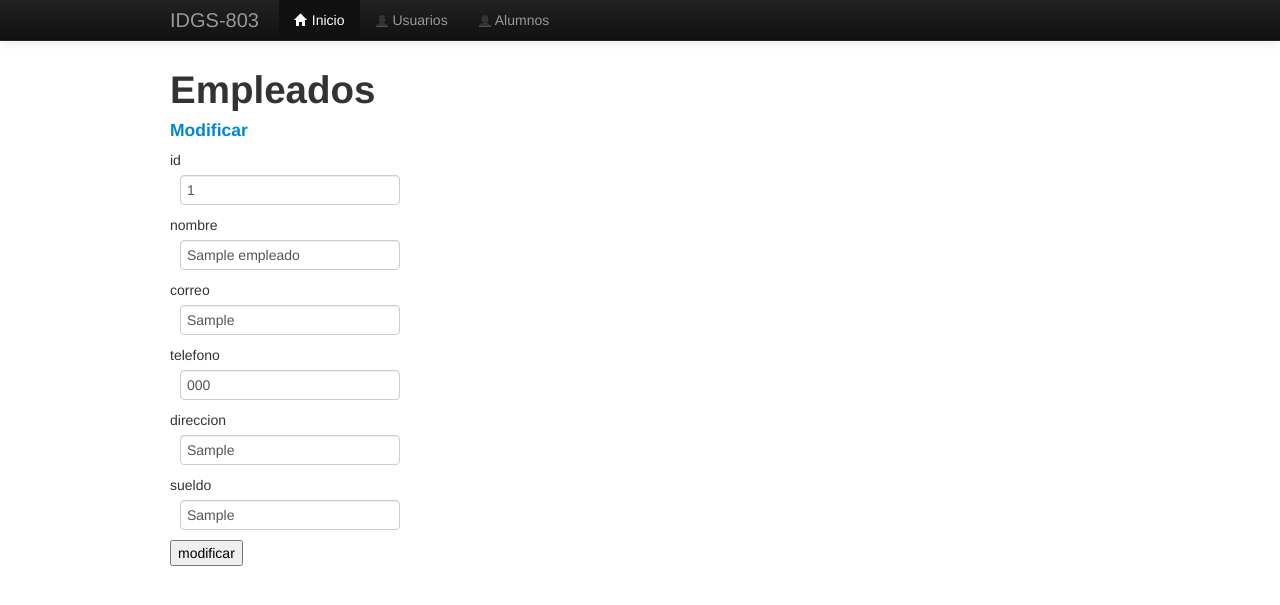
After one commit to IDGS-803-21000008/PRACTICAS_BD_IDGS803, a Flask app: page /modificar?id=1 in a window 1280 px wide. The commit adds this page. Shown: the top 605 px of the page. Run offline with Flask 3, Linux system fonts and the light colour scheme; tables that the repository leaves empty hold one stand-in row (values such as "Sample post"); some libraries are stand-ins or nearby versions.

Commit message:
DAFR 01/03/2024 ABC TERMINADO

```diff
--- a/main.py
+++ b/main.py
@@ -72,6 +72,51 @@ def listado_empleado():
     empleado = Empleados.query.all()
     return render_template('listado_empleados.html', empleados=empleado)
 
+@app.route('/eliminar',methods = ["GET","POST"])
+def eliminar():
+    emp_form = forms.Empleado(request.form)
+    if request.method == 'GET':
+        id = request.args.get('id')
+        emp1 = db.session.query(Empleados).filter(Empleados.id==id).first()
+        emp_form.id.data = request.args.get('id')
+        emp_form.nombre.data = emp1.nombre
+        emp_form.correo.data = emp1.correo
+        emp_form.telefono.data = emp1.telefono
+        emp_form.direccion.data = emp1.direccion
+        emp_form.sueldo.data = emp1.sueldo
+    elif request.method == 'POST':
+        id = emp_form.id.data
+        emp = Empleados.query.get(id)
+        db.session.delete(emp)
+        db.session.commit()
+        return redirect('listado_empleados')
+    return render_template('eliminar.html', form = emp_form)
+
+@app.route('/modificar',methods = ["GET","POST"])
+def modificar():
+    emp_form = forms.Empleado(request.form)
+    if request.method == 'GET':
+        id = request.args.get('id')
+        emp1 = db.session.query(Empleados).filter(Empleados.id==id).first()
+        emp_form.id.data = request.args.get('id')
+        emp_form.nombre.data = emp1.nombre
+        emp_form.correo.data = emp1.correo
+        emp_form.telefono.data = emp1.telefono
+        emp_form.direccion.data = emp1.direccion
+        emp_form.sueldo.data = emp1.sueldo
+    elif request.method == 'POST':
+        id = emp_form.id.data
+        emp1 = db.session.query(Empleados).filter(Empleados.id==id).first()
+        emp1.nombre = emp_form.nombre.data
+        emp1.correo = emp_form.correo.data
+        emp1.telefono = emp_form.telefono.data
+        emp1.direccion = emp_form.direccion.data
+        emp1.sueldo = emp_form.sueldo.data
+        db.session.add(emp1)
+        db.session.commit()
+        return redirect('listado_empleados')
+    return render_template('modificar.html', form = emp_form)
+
 if __name__ == "__main__":
     csrf.init_app(app)
     db.init_app(app)
--- a/templates/listado_empleados.html
+++ b/templates/listado_empleados.html
@@ -24,8 +24,8 @@
                     <td>{{emp.telefono}}</td>
                     <td>{{emp.direccion}}</td>
                     <td>{{emp.sueldo}}</td>
-                    <td><a href="eliminar.html?id={{emp.id}}" class="btn btn-danger">Eliminar</a></td>
-                    <td><a href="modificar.html?id={{emp.id}}" class="btn btn-warning">Modificar</a></td>
+                    <td><a href="eliminar?id={{emp.id}}" class="btn btn-danger">Eliminar</a></td>
+                    <td><a href="modificar?id={{emp.id}}" class="btn btn-warning">Modificar</a></td>
                 </tr>
                 {%endfor%}
             </tbody>
--- /dev/null
+++ b/templates/modificar.html
@@ -0,0 +1,19 @@
+{%extends 'layout.html'%}
+
+{%block content%}
+{% import "_macros.html" as macros %}
+<h1>Empleados</h1>
+<h4><a href="/modificar">Modificar</a></h4>
+<form action="" method="post" novalidate>
+<input type="hidden" name="csrf_token" value="{{ csrf_token() }}"/>
+{{macros.render_field(form.id, class="form-control")}}
+{{macros.render_field(form.nombre, class="form-controls")}}
+{{macros.render_field(form.correo)}}
+{{macros.render_field(form.telefono)}}
+{{macros.render_field(form.direccion)}}
+{{macros.render_field(form.sueldo)}}
+<input type="submit" name="modificar" value="modificar" id="modificar">
+</form>
+
+
+{%endblock%}
```
Also changed, not shown: templates/eliminar.html (added, +20 -0 lines).
